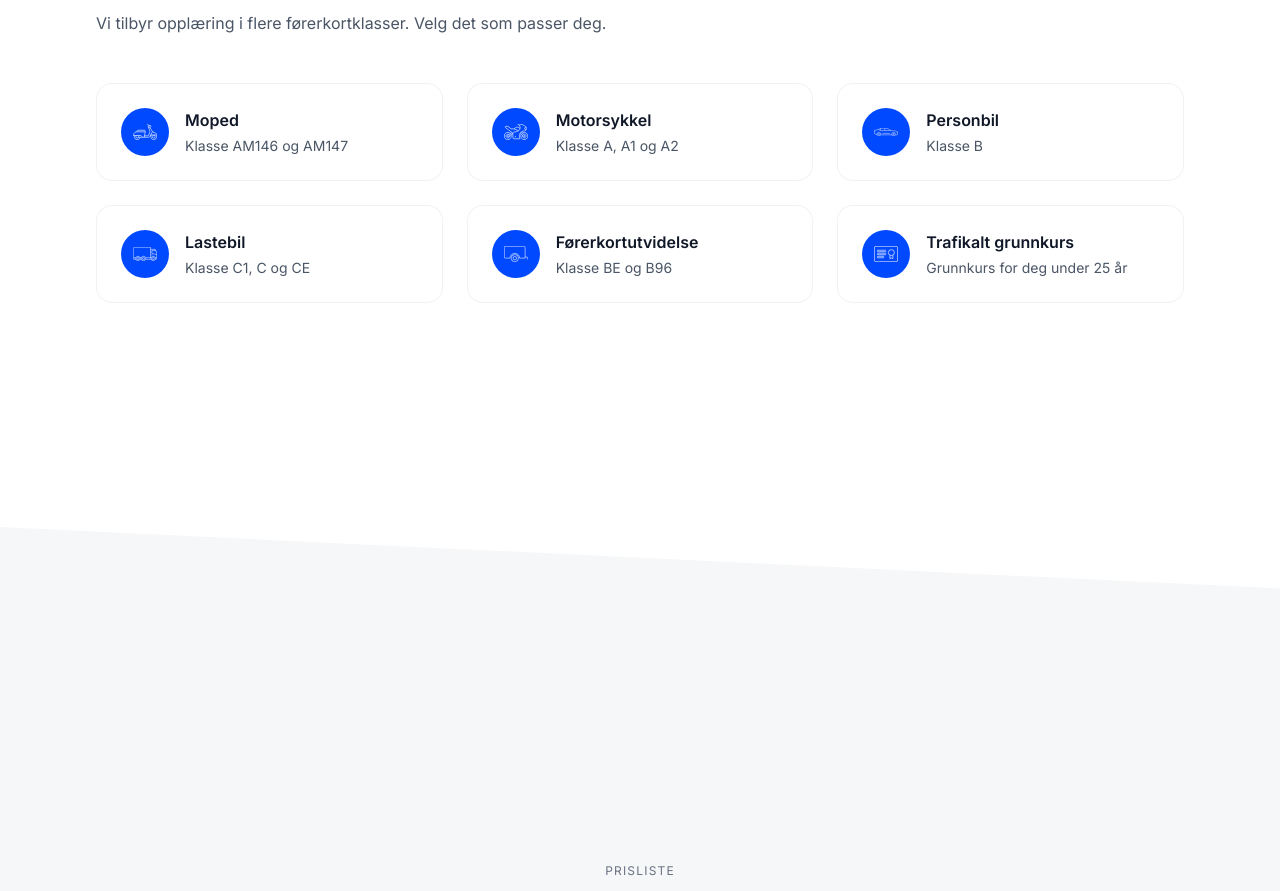
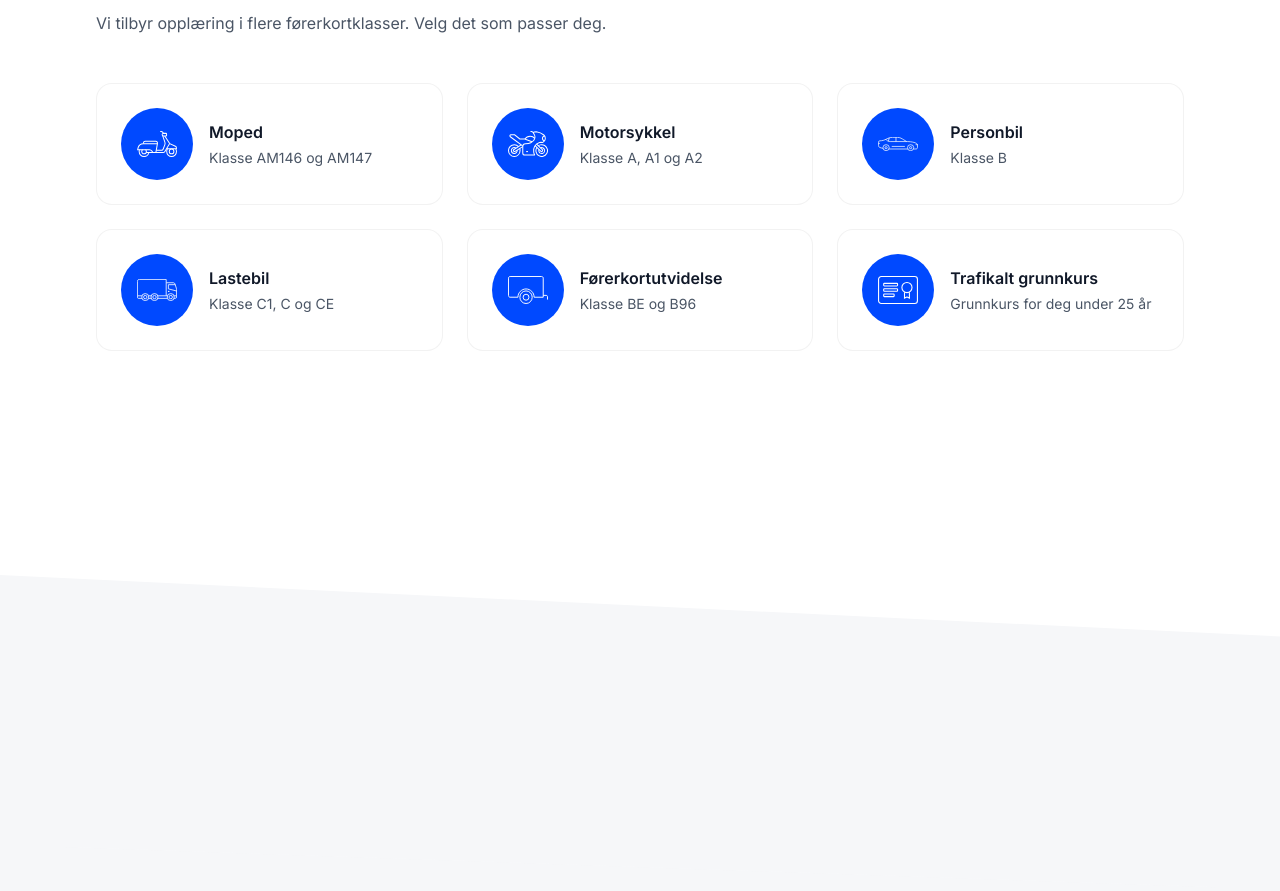
Before and after one commit to pia-scarvounis/trafikkskole-template, a Next.js app: page / in a window 1280 px wide. Shown: the part 2080-2971 px from the top of the page. Built offline with nearby package versions, Linux system fonts and the light colour scheme.

Commit message:
ikonendringer

```diff
--- a/app/globals.css
+++ b/app/globals.css
@@ -18,6 +18,10 @@
   --text-lg: 1.5rem;
 }
 
+/* Viktig: tving “light” så OS dark mode ikke påvirker forms/scrollbars */
+html {
+  color-scheme: light;
+}
 
 @theme inline {
   --color-background: var(--background);
@@ -26,13 +30,6 @@
   /* Use Inter as default sans font */
   --font-sans: var(--font-inter);
   --font-mono: var(--font-geist-mono);
-}
-
-@media (prefers-color-scheme: dark) {
-  :root {
-    --background: #0a0a0a;
-    --foreground: #ededed;
-  }
 }
 
 body {
--- a/src/components/sections/LicenseClasses.tsx
+++ b/src/components/sections/LicenseClasses.tsx
@@ -24,7 +24,22 @@ export default function LicenseClasses() {
     TGK: "/icons/trafikalt-grunnkurs.svg",
   };
 
-  const getPrimaryCode = (code: string) => code.split("/")[0].trim();
+  // Normaliserer + tar første del før "/"
+  const getPrimaryCode = (code: string) =>
+    code.split("/")[0].trim().toUpperCase();
+
+  // Robust ikonvalg: TGK skal aldri falle tilbake til f.eks. B-ikon
+  const getIconSrc = (item: { code: string; title: string }) => {
+    const primaryCode = getPrimaryCode(item.code);
+    const combined = `${item.code} ${item.title}`.toLowerCase();
+
+    // Hvis teksten indikerer TGK -> bruk TGK-ikon uansett
+    if (combined.includes("tgk") || combined.includes("trafikalt")) {
+      return iconMap.TGK;
+    }
+
+    return iconMap[primaryCode];
+  };
 
   return (
     <Section
@@ -34,11 +49,9 @@ export default function LicenseClasses() {
       bottomDiagonal={true}
       topDiagonalDirection="ltr"
       bottomDiagonalDirection="ltr"
-  topDiagonalBgVariant="even"       // bakgrunnen på seksjonen OVER
-  bottomDiagonalBgVariant="even"    // bakgrunnen på seksjonen UNDER (Prices)
+      topDiagonalBgVariant="even"
+      bottomDiagonalBgVariant="even"
     >
-
-
       {/* Header */}
       <div>
         <h2 className="text-3xl font-semibold tracking-tight text-gray-900 sm:text-4xl">
@@ -56,7 +69,7 @@ export default function LicenseClasses() {
       <div className="mt-12 grid gap-6 sm:grid-cols-2 lg:grid-cols-3">
         {classes.map((item) => {
           const primaryCode = getPrimaryCode(item.code);
-          const iconSrc = iconMap[primaryCode];
+          const iconSrc = getIconSrc(item);
 
           return (
             <div
@@ -64,14 +77,14 @@ export default function LicenseClasses() {
               className="flex items-center gap-4 rounded-2xl bg-white p-6 transition hover:shadow-sm border border-black/5"
             >
               {/* Icon */}
-              <div className="flex h-12 w-12 items-center justify-center rounded-full bg-[var(--brand)]">
+              <div className="flex items-center justify-center rounded-full bg-[var(--brand)] h-[calc(var(--spacing)*18)] w-[calc(var(--spacing)*18)]">
                 {iconSrc ? (
                   <Image
                     src={iconSrc}
                     alt={item.title}
-                    width={26}
-                    height={26}
-                    className="h-6 w-6 object-contain"
+                    width={40}
+                    height={40}
+                    className="object-contain h-[calc(var(--spacing)*10)] w-[calc(var(--spacing)*10)]"
                   />
                 ) : (
                   <span className="text-white font-semibold text-xs truncate max-w-[42px]">
--- a/src/data/siteConfig.ts
+++ b/src/data/siteConfig.ts
@@ -758,9 +758,10 @@ licenseClasses: {
       description: "Class BE and B96",
     },
     {
-      code: "Trailer",
-      title: "Trailer training",
-      description: "Hands-on training",
+     code: "TGK",
+title: "Traffic Safety Course",
+description: "Mandatory basic traffic training."
+
     },
   ],
 },
```
Lines whose indentation alone changed are shown as unchanged.
